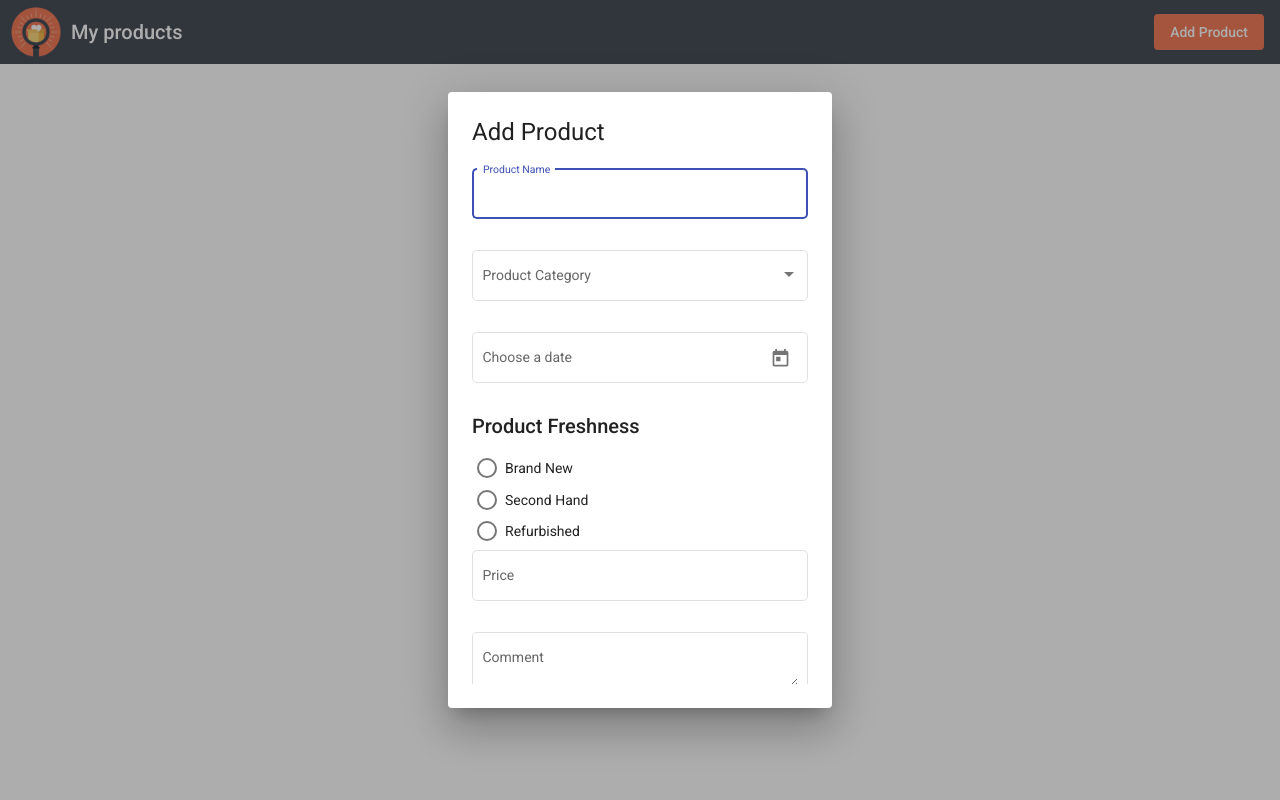
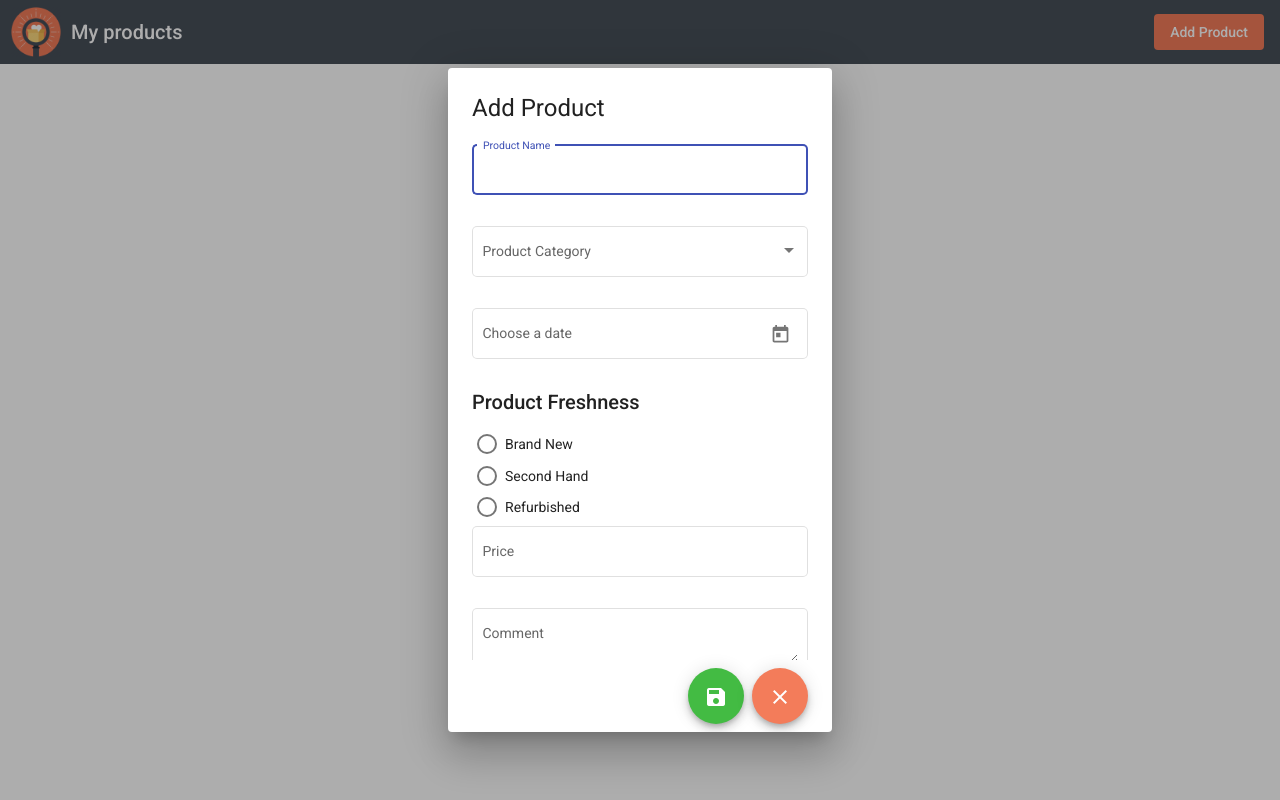
Before and after one commit to RobertaMatera/ng-reactive-form, an Angular app: page / in a window 1280 px wide. Both pictures are taken after a click on the button "Add Product". Built offline with nearby package versions, Linux system fonts and the light colour scheme.

Commit message:
form -> add save and close button

```diff
--- a/src/app/app.component.scss
+++ b/src/app/app.component.scss
@@ -22,5 +22,5 @@
 }
 
 #header button:hover {
-  background-color: #ff3700 !important;
+  background-color: var(--orange-c-hover) !important;
 }
--- a/src/app/components/dialog/dialog.component.html
+++ b/src/app/components/dialog/dialog.component.html
@@ -38,4 +38,12 @@
       <textarea matInput></textarea>
     </mat-form-field>
   </div>
+  <div mat-dialog-actions [align]="'end'">
+    <button mat-fab class="bg-color-green">
+      <mat-icon>save</mat-icon>
+    </button>
+    <button mat-fab class="bg-color-red">
+      <mat-icon>close</mat-icon>
+    </button>
+  </div>
 </div>
--- a/src/app/components/dialog/dialog.component.scss
+++ b/src/app/components/dialog/dialog.component.scss
@@ -21,3 +21,19 @@
 #dialog-form h2 {
   margin-bottom: 10px !important;
 }
+
+#dialog-form .bg-color-red {
+  background-color: var(--orange-c);
+}
+
+#dialog-form .bg-color-red:hover {
+  background-color: var(--orange-c-hover);
+}
+
+#dialog-form .bg-color-green {
+  background-color: var(--green-c);
+}
+
+#dialog-form .bg-color-green:hover {
+  background-color: var(--green-c-hover);
+}
--- a/src/styles.scss
+++ b/src/styles.scss
@@ -1,7 +1,10 @@
 :root {
   --orange-c: #f37c5a;
+  --orange-c-hover: #ff3700;
   --gray-c: #474f59;
   --yellow-c: #f9c96a;
+  --green-c: #43bb43;
+  --green-c-hover: #03dd03;
 }
 
 html,
```
